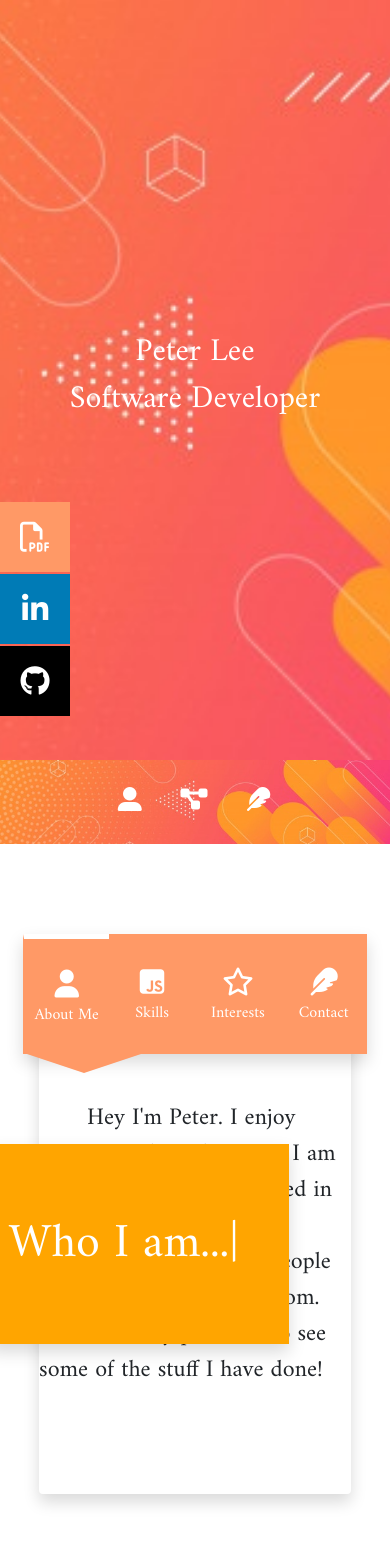
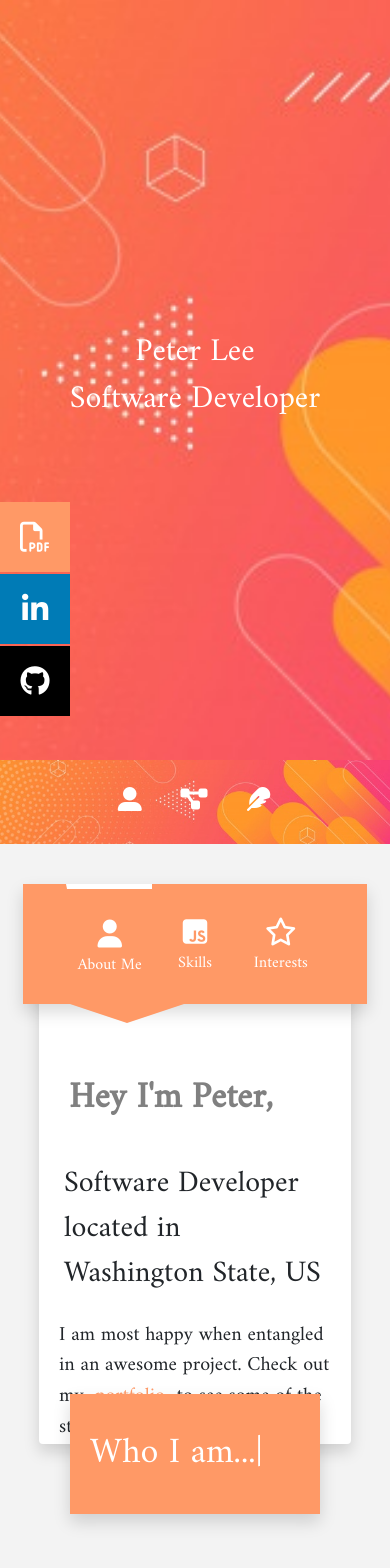
Before and after one commit to PedroL33/portfolio, a React (Create React App) app: page / in a window 390 px wide. Shown: the top 1568 px of the page. Built offline with nearby package versions, Linux system fonts and the light colour scheme.

Commit message:
about section complete

```diff
--- a/src/App.css
+++ b/src/App.css
@@ -119,6 +119,7 @@ body {
 }
 
 .modal-dialog {
+  width: 1000px;
   height: 100%;
   margin: auto;
   display: flex;
@@ -203,25 +204,26 @@ body {
 }
 
 .feature {
-  padding: 30px 10px;
+  padding: 30px;
   text-align: left;
   display: flex;
   flex-direction: column;
   align-items: center;
   text-align: center;
-  margin: 20px 0;
+  margin: 10px 0;
   width: 210px;
+  border-radius: 20px;
 }
 
 .feature-desc {
   overflow-wrap: break-word;
-  font-size: 20px;
+  font-size: 16px;
 }
 
 .feature i {
   font-size: 36px;
   color: #ff9966;
-  padding: 30px;
+  padding: 20px;
 }
 
 /* Project modal technologies used */
@@ -292,9 +294,6 @@ body {
   background-color: #ff9966;
 }
 
-.fixed-page-link {
-  background: red;
-}
 .fixed-page-link i  {
   width: 50px;
   font-size: 30px;
@@ -346,15 +345,20 @@ body {
 
 .about-section {
   width: 1000px;
+  padding: 100px 0 0 50px;
+}
+
+.about-body {
+  height: 500px;
 }
 
 .about-header {
   position: absolute;
-  width: 300px;
-  height: 200px;
-  background: orange;
-  top: 150px;
-  left: -50px;
+  width: 250px;
+  height: 250px;
+  background: #ff9966;
+  top: 125px;
+  left: -100px;
   font-size: 48px;
   color: white;
   display: flex;
@@ -365,13 +369,10 @@ body {
 .about-info {
   height: 500px;
   width: 1000px;
-  padding: 0 200px 0 300px;
+  padding: 0 200px 0 150px;
   position: relative;
   font-size: 24px;
-}
-
-.about-body {
-  height: 500px;
+  background: white;
 }
 
 .about-contents {
@@ -379,11 +380,12 @@ body {
   overflow-y: hidden;
 }
 
-.about-me, .about-skills, .about-interests, .about-contact {
+.about-me, .about-skills, .about-interests {
   height: 500px;
   display: flex;
   justify-content: center;
   align-items: center;
+  padding: 0 30px;
 }
 
 .about-navbar-container {
@@ -468,6 +470,35 @@ body {
   display:none;
 }
 
+/* About me */
+
+.about-me-container {
+  text-indent: 0;
+}
+
+.about-me-intro {
+  font-size: 48px;
+  color: grey;
+  font-weight: 800;
+  padding: 20px;
+}
+
+.about-me-desc {
+  font-size: 36px;
+  padding: 15px;
+}
+
+.about-me-body {
+  font-size: 24px;
+  padding: 10px;
+}
+
+.about-me-body button {
+  background: white;
+  border: none;
+  color: #ff9966;
+}
+
 /* Skills */
 
 .skill-item {
@@ -490,33 +521,39 @@ body {
 /* Interests */
 
 .interest-item {
-  height: 320px;
+  height: 400px;
   padding: 0 40px;
   display: flex;
 }
 
 .interest-img {
-  width: 50%;
-  border-radius: 20px 0 0 20px;
+  width: 100%;
+  border-radius: 20px;
   background-size: cover;
   background-position: center;
+  opacity: 0.2;
+  position: absolute;
+  top: 0;
+  right: 0;
+  height: 100%;
 }
 
 .interest-body {
-  width: 50%;
-  padding: 20px 10px;
+  width: 80%;
   text-indent: 0;
-  font-size: 16px;
+  font-size: 20px;
+  margin: auto;
 }
 
 .interest-title {
-  font-size: 30px;
+  font-size: 36px;
   font-weight: 800;
   padding: 30px 20px;
 }
 
 .interest-desc {
   text-align: right;
+  font-weight: 800;
 }
 
 /* Contact section */
@@ -536,11 +573,6 @@ body {
   flex-direction: column;
   align-items: center;
   justify-content:center;
-}
-
-h1 {
-  font-size: 2.2vw;
-  text-align: center;
 }
 
 .contact-links {
@@ -570,7 +602,7 @@ h1 {
   display: flex;
   justify-content: center;
   align-items: center;
-  font-size: 1vw;
+  font-size: 14px;
 }
 
 textarea {
@@ -597,6 +629,18 @@ textarea {
   background-color: rgb(0, 128, 0, 0.4);
 }
 
+.page-content {
+  width: 2000px;
+  margin: auto;
+  background: rgb(243, 243, 243);
+}
+
+@media screen and (max-width: 2000px) {
+  .page-content {
+    width: 100%;
+  }
+}
+
 @media screen and (max-width: 1200px) {
 
   .about-info {
@@ -619,6 +663,25 @@ textarea {
 
   .about-nav-button {
     width:25%;
+  }
+
+  .about-me, .about-skills, .about-interests, .about-contact {
+    padding: 75px 10px;
+  }
+
+  .about-me-intro {
+    font-size: 36px;
+  }
+  .about-me-desc {
+    font-size: 30px;
+  }
+  .about-me-body {
+    font-size: 20px;
+  }
+
+  .interest-img {
+    height: 360px;
+    top: 25px;
   }
 
   .about-nav-button.active {
@@ -648,9 +711,17 @@ textarea {
 
   .about-section {
     width: 100%;
-    height: 650px;
-    padding-top: 150px;
+    padding: 100px 0 0 0;
   }
+
+  .about-header {
+    width: 80%;
+    height: 120px;
+    top: 450px;
+    font-size: 36px;
+    left: 10%;
+  }
+
   .project-container {
     width: 90%;
   }
@@ -661,11 +732,8 @@ textarea {
 
   .about-contents {
     width: 100%;
-    height: 400px;
-  }
-
-  .about-info p {
-    font-size: 16px;
+    height: 100%;
+    padding: 75px 0;
   }
 
   .contact-container {
--- a/src/App.js
+++ b/src/App.js
@@ -45,8 +45,9 @@ function App() {
       <div ref={navRef}>
         <Nav aboutRef={aboutRef} projectRef={projectRef} contactRef={contactRef} />
       </div>
+      <div className="page-content">
         <div ref={aboutRef}>
-        <About />
+          <About projectRef={projectRef} contactRef={contactRef}/>
         </div>
         <div className="section-spacer"></div>
         <div ref={projectRef}>
@@ -59,6 +60,7 @@ function App() {
         <div className="section-spacer"></div>
         <Footer />
       </div>
+    </div>
   )
 }
 
--- a/src/components/about/about.js
+++ b/src/components/about/about.js
@@ -1,17 +1,17 @@
 import React, {useRef, useEffect} from 'react';
 import Aboutnavbar from './aboutnavbar';
 import AboutHeader from './aboutHeader';
+import AboutMe from './aboutMe';
 import Skills from './skills';
 import Interests from './interests';
 import { useSelector } from 'react-redux';
 
-function About() {
+function About(props) {
 
   const containerRef = useRef(null)
   const aboutRef = useRef(null)
   const skillRef = useRef(null)
   const interestsRef = useRef(null)
-  const contactRef = useRef(null)
 
   const sticky = useSelector(state => state.sticky);
 
@@ -23,22 +23,18 @@ function About() {
     <div className={sticky ? "sticky-item": "" }>
       <div className="mx-auto about-section">
         <div className="shadow about-info rounded position-relative">
-          <Aboutnavbar containerRef={containerRef} aboutRef={aboutRef} skillRef={skillRef} interestsRef={interestsRef} contactRef={contactRef} />
+          <Aboutnavbar containerRef={containerRef} aboutRef={aboutRef} skillRef={skillRef} interestsRef={interestsRef} />
           <AboutHeader />
           <div className="about-contents" ref={containerRef}>
             <div className="about-body">
               <div className="about-me" ref={aboutRef}>
-                Hey I'm Peter. I enjoy creating web applications. I am most happy when entangled in an awesome project.
-                I am always looking for new people to work with and learn from.  Check out my portfolio to see some of the stuff I have done!
+                <AboutMe contactRef={props.contactRef} projectRef={props.projectRef}/>
               </div>
               <div className="about-skills" ref={skillRef}>
                 <Skills />
               </div>
               <div className="about-interests" ref={interestsRef}>
                 <Interests />
-              </div>
-              <div className="about-contact" ref={contactRef}>
-                Contact Info
               </div>
             </div>
           </div>
--- a/src/components/about/aboutHeader.js
+++ b/src/components/about/aboutHeader.js
@@ -10,8 +10,7 @@ function AboutHeader() {
       {
         section ==="about" ? <Typist key={section}>Who I am...</Typist> :
         section ==="skills" ? <Typist key={section}>What I can offer...</Typist> :
-        section ==="interests" ? <Typist key={section}>What I enjoy...</Typist> :
-        <Typist key={section}>My contact info...</Typist>
+        <Typist key={section}>What I enjoy...</Typist>
       }
     </div>
   )
--- /dev/null
+++ b/src/components/about/aboutMe.js
@@ -0,0 +1,31 @@
+import React from 'react';
+import {useSelector} from 'react-redux';
+
+function AboutMe(props) {
+
+  var sticky = useSelector(state => state.sticky)
+
+  function handleClick(item) {
+    const navSpace = (document.documentElement.clientHeight * 0.1);
+    const top = item.current.getBoundingClientRect().top
+    const offset = sticky && item===props.aboutRef ? top : top - navSpace;
+    window.scrollTo({
+        top: offset + window.pageYOffset,
+        behavior: "smooth"
+    });
+  }
+
+  return (
+    <div className="about-me-container">
+      <div className="about-me-intro">Hey I'm Peter,</div>
+      <div className="about-me-desc">Software Developer located in Washington State, US </div>
+      <div className="about-me-body">
+        I am most happy when entangled in an awesome project.
+        Check out my <button onClick={()=>handleClick(props.projectRef)}>portfolio</button> to see some of the stuff
+        I have done and <button onClick={()=>handleClick(props.contactRef)}>let me know what you think!</button>
+      </div>
+    </div>
+  )
+}
+
+export default AboutMe;
--- a/src/components/about/aboutnavbar.js
+++ b/src/components/about/aboutnavbar.js
@@ -10,9 +10,10 @@ function Aboutnavbar(props) {
 
   function handleClick(ref, section) {
     const topOffset = ref.current.offsetTop
-    props.containerRef.current.scrollTo({top: topOffset, right: 0, behavior: 'smooth'});
+    props.containerRef.current.scrollTo({top: topOffset, behavior: 'smooth'});
     setActive(section)
     dispatch(setAboutHeader(section))
+    console.log(topOffset)
   }
 
   return (
@@ -29,10 +30,6 @@ function Aboutnavbar(props) {
         <i class="far fa-star"></i>
         <div>Interests</div>
       </div>
-      <div className={active==="contact" ? "about-nav-button active" : "about-nav-button"} onClick={(e) => handleClick(props.contactRef, "contact")}>
-        <i class="fas fa-feather"></i>
-        <div>Contact</div>
-      </div>
     </div>
   )
 }
--- a/src/components/footer.js
+++ b/src/components/footer.js
@@ -9,8 +9,8 @@ function Footer() {
                     leepeter019@gmail.com
                 </a>
                 &nbsp;|
-                Icons made by <a href="https://www.flaticon.com/authors/itim2101" title="itim2101">itim2101</a>
-                and <a href="https://www.flaticon.com/authors/catkuro" title="catkuro">catkuro</a>
+                Icons made by <a href="https://www.flaticon.com/authors/itim2101" title="itim2101">itim2101 </a>
+                and <a href="https://www.flaticon.com/authors/catkuro" title="catkuro">catkuro </a>
                 from <a href="https://www.flaticon.com/" title="Flaticon">www.flaticon.com</a>
             </div>
         </div>
```
Lines whose indentation alone changed are shown as unchanged.
